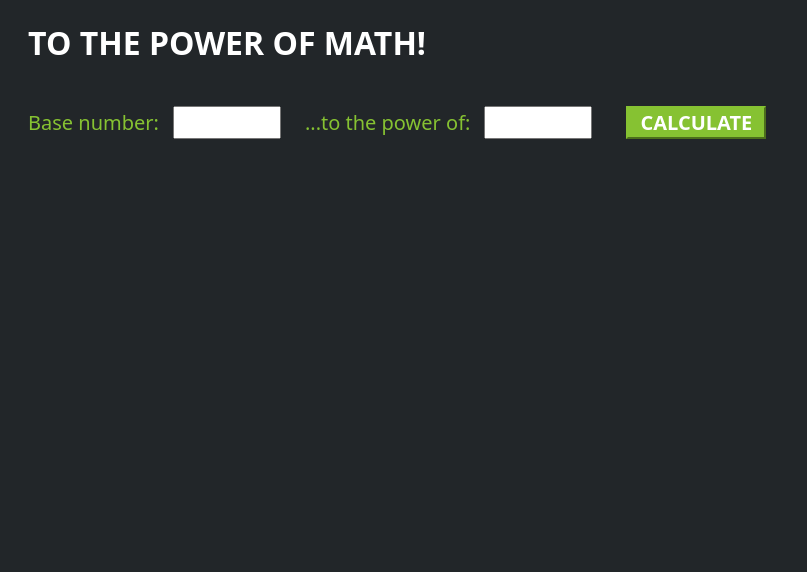
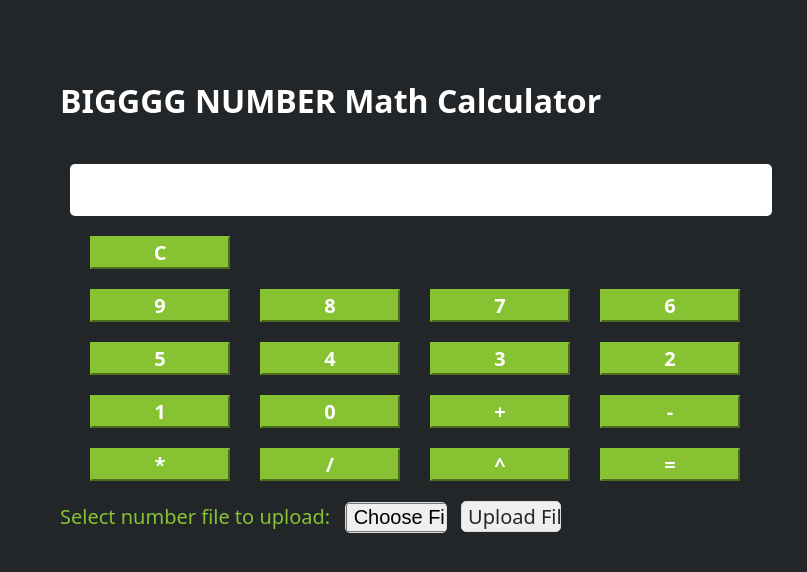
Before and after one commit to chaitanyanalage/exponent-calculator, a plain HTML site: page index.html in a window 1280 px wide. Shown: the whole page, without its empty margins (0-807 px from the left). Drawn offline with Linux system fonts and the light colour scheme.

Commit message:
New Calculator

```diff
--- a/index.html
+++ b/index.html
@@ -1,78 +1,55 @@
 <!DOCTYPE html>
 <html>
+
 <head>
     <meta charset="UTF-8">
-    <title>To the Power of Math!</title>
-    <!-- Styling for the client UI -->
-    <style>
-    h1 {
-        color: #FFFFFF;
-        font-family: system-ui;
-		margin-left: 20px;
-        }
-	body {
-        background-color: #222629;
-        }
-    label {
-        color: #86C232;
-        font-family: system-ui;
-        font-size: 20px;
-        margin-left: 20px;
-		margin-top: 20px;
-        }
-     button {
-        background-color: #86C232;
-		border-color: #86C232;
-		color: #FFFFFF;
-        font-family: system-ui;
-        font-size: 20px;
-		font-weight: bold;
-        margin-left: 30px;
-		margin-top: 20px;
-		width: 140px;
-        }
-	 input {
-        color: #222629;
-        font-family: system-ui;
-        font-size: 20px;
-        margin-left: 10px;
-		margin-top: 20px;
-		width: 100px;
-        }
-    </style>
-    <script>
-        // callAPI function that takes the base and exponent numbers as parameters
-        var callAPI = (base,exponent)=>{
-            // instantiate a headers object
-            var myHeaders = new Headers();
-            // add content type header to object
-            myHeaders.append("Content-Type", "application/json");
-            // using built in JSON utility package turn object to string and store in a variable
-            var raw = JSON.stringify({"base":base,"exponent":exponent});
-            // create a JSON object with parameters for API call and store in a variable
-            var requestOptions = {
-                method: 'POST',
-                headers: myHeaders,
-                body: raw,
-                redirect: 'follow'
-            };
-            // make API call with parameters and use promises to get response
-            fetch("YOUR API GATEWAY ENDPOINT", requestOptions)
-            .then(response => response.text())
-            .then(result => alert(JSON.parse(result).body))
-            .catch(error => console.log('error', error));
-        }
-    </script>
+    <title>Math Calculator</title>
+    <link rel="stylesheet" type="text/css" href="styles.css">
+    <script src="script.js"></script>
 </head>
+
 <body>
-    <h1>TO THE POWER OF MATH!</h1>
-	<form>
+    <h1>BIGGGG NUMBER Math Calculator</h1>
+    <div class="calculator">
+        <input type="text" id="display" readonly>
+        <button onclick="clearDisplay()">C</button>
+        <div class="buttons">
+            <button onclick="appendNumber('9')">9</button>
+            <button onclick="appendNumber('8')">8</button>
+            <button onclick="appendNumber('7')">7</button>
+            <button onclick="appendNumber('6')">6</button>
+            <button onclick="appendNumber('5')">5</button>
+            <button onclick="appendNumber('4')">4</button>
+            <button onclick="appendNumber('3')">3</button>
+            <button onclick="appendNumber('2')">2</button>
+            <button onclick="appendNumber('1')">1</button>
+            <button onclick="appendNumber('0')">0</button>
+            <button onclick="appendOperator('+')">+</button>
+            <button onclick="appendOperator('-')">-</button>
+            <button onclick="appendOperator('*')">*</button>
+            <button onclick="appendOperator('/')">/</button>
+            <button onclick="appendOperator('^')">^</button>
+            <button onclick="calculate()">=</button>
+        </div>
+    </div>
+    <div class="file">
+        <form action="upload.php" method="post" enctype="multipart/form-data">
+            <label>Select number file to upload:</label>
+            <input type="file" name="fileToUpload" id="fileToUpload">
+            <input type="submit" value="Upload File" name="submit" onclick="validateForm()">
+            <p id="error" style="color: red;"></p>
+        </form>
+    </div>
+
+    <!-- <form>
         <label>Base number:</label>
         <input type="text" id="base">
         <label>...to the power of:</label>
         <input type="text" id="exponent">
-        <!-- set button onClick method to call function we defined passing input values as parameters -->
-        <button type="button" onclick="callAPI(document.getElementById('base').value,document.getElementById('exponent').value)">CALCULATE</button>
-    </form>
+        set button onClick method to call function we defined passing input values as parameters
+        <button type="button"
+            onclick="callAPI(document.getElementById('base').value,document.getElementById('exponent').value)">CALCULATE</button>
+    </form> -->
 </body>
+
 </html>
--- /dev/null
+++ b/script.js
@@ -0,0 +1,84 @@
+// callAPI function that takes the base and exponent numbers as parameters
+var callAPI = (base, exponent) => {
+    // instantiate a headers object
+    var myHeaders = new Headers();
+    // add content type header to object
+    myHeaders.append("Content-Type", "application/json");
+    // using built in JSON utility package turn object to string and store in a variable
+    var raw = JSON.stringify({ "base": base, "exponent": exponent });
+    // create a JSON object with parameters for API call and store in a variable
+    var requestOptions = {
+        method: 'POST',
+        headers: myHeaders,
+        body: raw,
+        redirect: 'follow'
+    };
+    // make API call with parameters and use promises to get response
+    fetch("YOUR API GATEWAY ENDPOINT", requestOptions)
+        .then(response => response.text())
+        .then(result => alert(JSON.parse(result).body))
+        .catch(error => console.log('error', error));
+}
+
+let currentInput = '';
+let operator = null;
+let operand = null;
+
+function appendNumber(number) {
+    currentInput += number;
+    document.getElementById('display').value = currentInput;
+}
+
+function appendOperator(op) {
+    if (operator !== null) calculate();
+    operator = op;
+    operand = parseFloat(currentInput);
+    currentInput = '';
+}
+
+function calculate() {
+    // temporary: but we move this over to the API
+    if (operator !== null) {
+        let result;
+        switch (operator) {
+            case '+':
+                result = operand + parseFloat(currentInput);
+                break;
+            case '-':
+                result = operand - parseFloat(currentInput);
+                break;
+            case '*':
+                result = operand * parseFloat(currentInput);
+                break;
+            case '/':
+                result = operand / parseFloat(currentInput);
+                break;
+            case '^':
+                result = operand ^ parseFloat(currentInput);
+                break;
+        }
+        document.getElementById('display').value = result;
+        currentInput = '' + result;
+        operator = null;
+    }
+
+}
+
+function clearDisplay() {
+    currentInput = '';
+    operator = null;
+    operand = null;
+    document.getElementById('display').value = '';
+}
+
+
+function validateForm() {
+    var fileInput = document.getElementById('fileToUpload');
+    var errorText = document.getElementById('error');
+    if (fileInput.files.length === 0) {
+        errorText.textContent = 'Error: No file selected.';
+        return false;
+    }
+    errorText.textContent = '';
+    return true;
+}
--- /dev/null
+++ b/styles.css
@@ -0,0 +1,77 @@
+h1 {
+    color: #FFFFFF;
+    font-family: system-ui;
+}
+
+body {
+    background-color: #222629;
+    font-family: Arial, sans-serif;
+    padding: 50px;
+    margin-left: 10px;
+}
+
+label {
+    color: #86C232;
+    font-family: system-ui;
+    font-size: 20px;
+    margin-top: 20px;
+}
+
+button {
+    background-color: #86C232;
+    border-color: #86C232;
+    color: #FFFFFF;
+    font-family: system-ui;
+    font-size: 20px;
+    font-weight: bold;
+    margin-left: 30px;
+    margin-top: 20px;
+    width: 140px;
+    cursor: pointer;
+}
+
+button:hover {
+    background-color: #4a750d;
+    border-color: #4a750d;
+    color: #dad4d4;
+}
+
+button:active {
+    background-color: #1d3002;
+    border-color: transparent;
+    color: #dad4d4;
+}
+
+input {
+    color: #222629;
+    font-family: system-ui;
+    font-size: 20px;
+    margin-left: 10px;
+    margin-top: 20px;
+    width: 100px;
+    border-radius: 5px;
+    border: 1px solid #ddd;
+}
+
+
+.calculator {
+    border-radius: 5px;
+    width: 200px;
+}
+
+
+#display {
+    width: 100%;
+    height: 50px;
+    border: none;
+    outline: none;
+    text-align: right;
+    padding-right: 500px;
+    font-size: 24px;
+}
+
+.buttons {
+    display: grid;
+    grid-template-columns: repeat(4, 1fr);
+
+}
```
